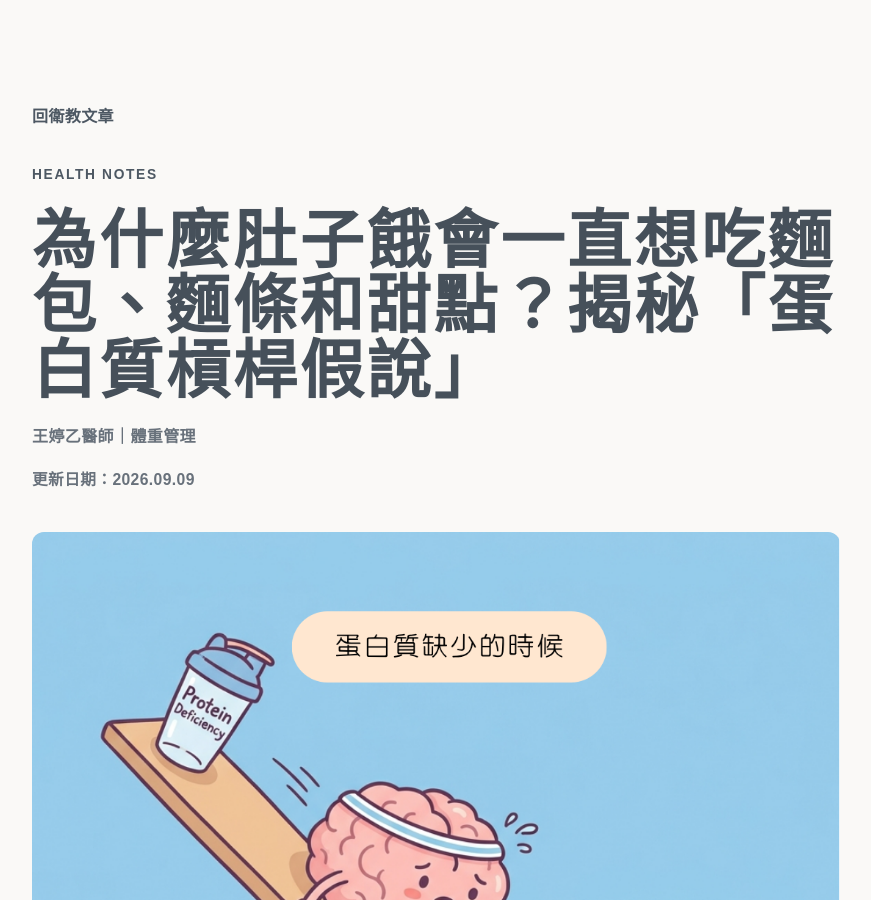
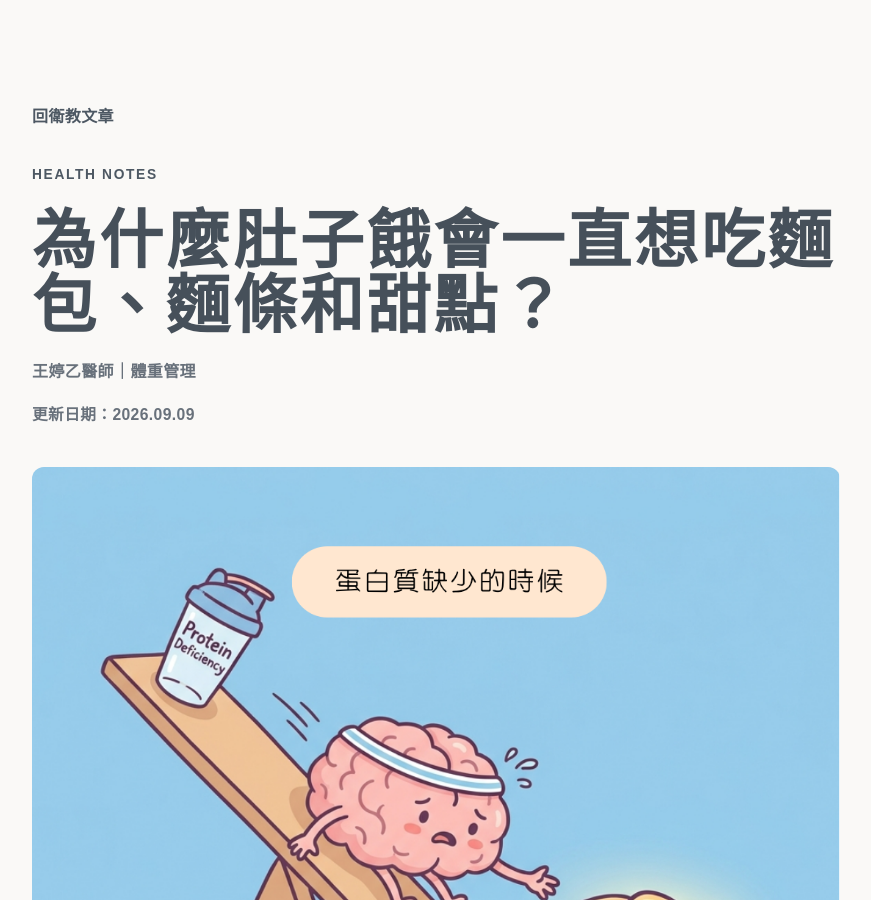
Before and after one commit to cheer3366/wang-tingyi-tcm, a Jekyll site: the page built from articles/protein-satiety.md, in a window 1280 px wide and 900 px high. Shown: the whole window, without its empty margins (204-1075 px from the left). Built offline with Jekyll 4.4.1, drawn with Linux system fonts in a browser that asks for light colours.

Commit message:
Update articles/protein-satiety.md (via Pages CMS)

```diff
--- a/articles/protein-satiety.md
+++ b/articles/protein-satiety.md
@@ -1,6 +1,6 @@
 ---
 layout: article
-title: 為什麼肚子餓會一直想吃麵包、麵條和甜點？揭秘「蛋白質槓桿假說」
+title: 為什麼肚子餓會一直想吃麵包、麵條和甜點？
 description: 為什麼肚子餓會一直想吃澱粉？本文揭密科學界「蛋白質槓桿假說」（Protein Leverage
   Hypothesis）：當身體缺乏蛋白質，大腦會維持飢餓素（Ghrelin）分泌，強迫你「超額消費」精緻澱粉以湊足營養配額，這才是發胖元兇。一鍵解鎖延緩胃排空的高飽足感外食菜單。
 category: 體重管理
```
